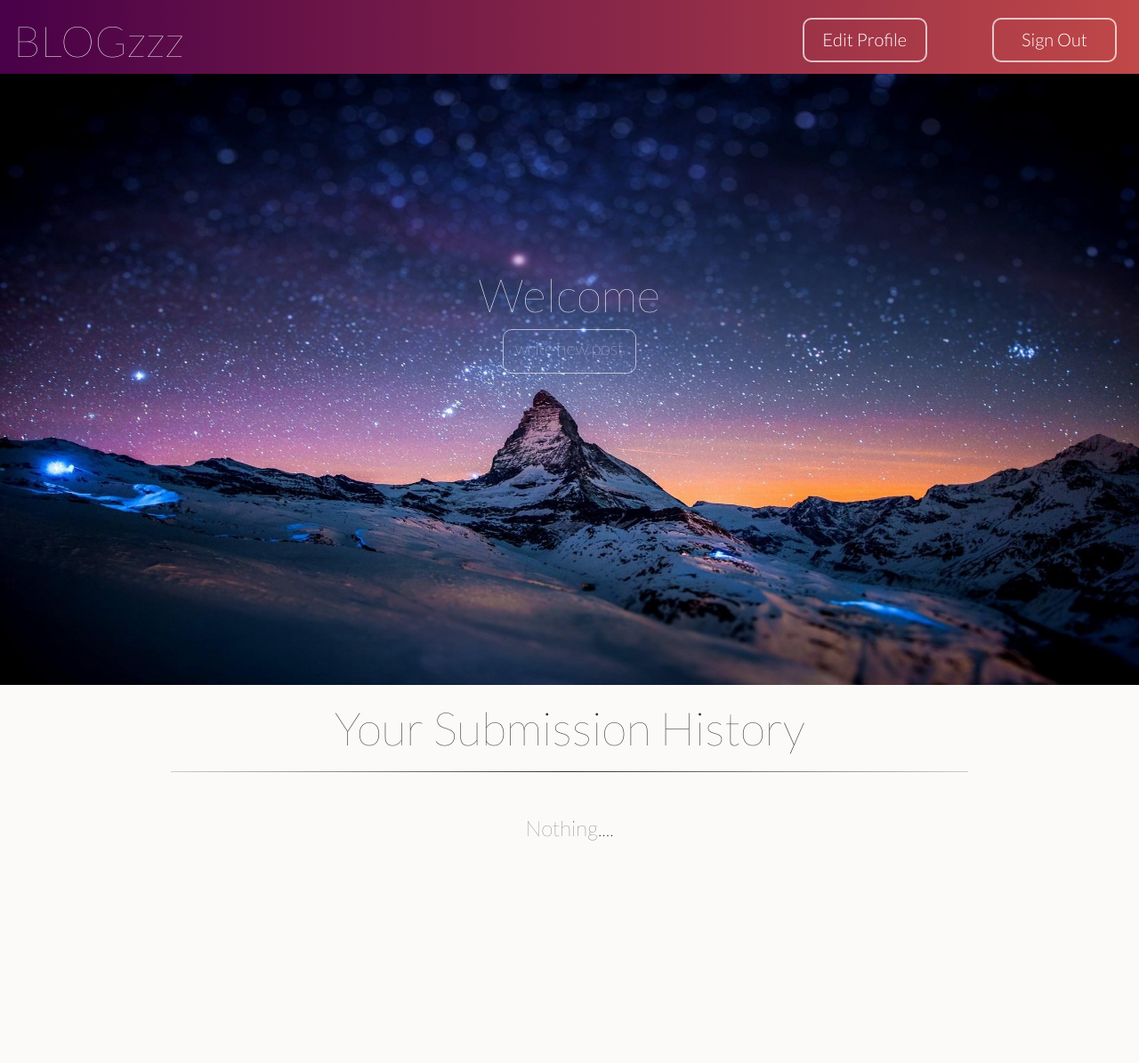
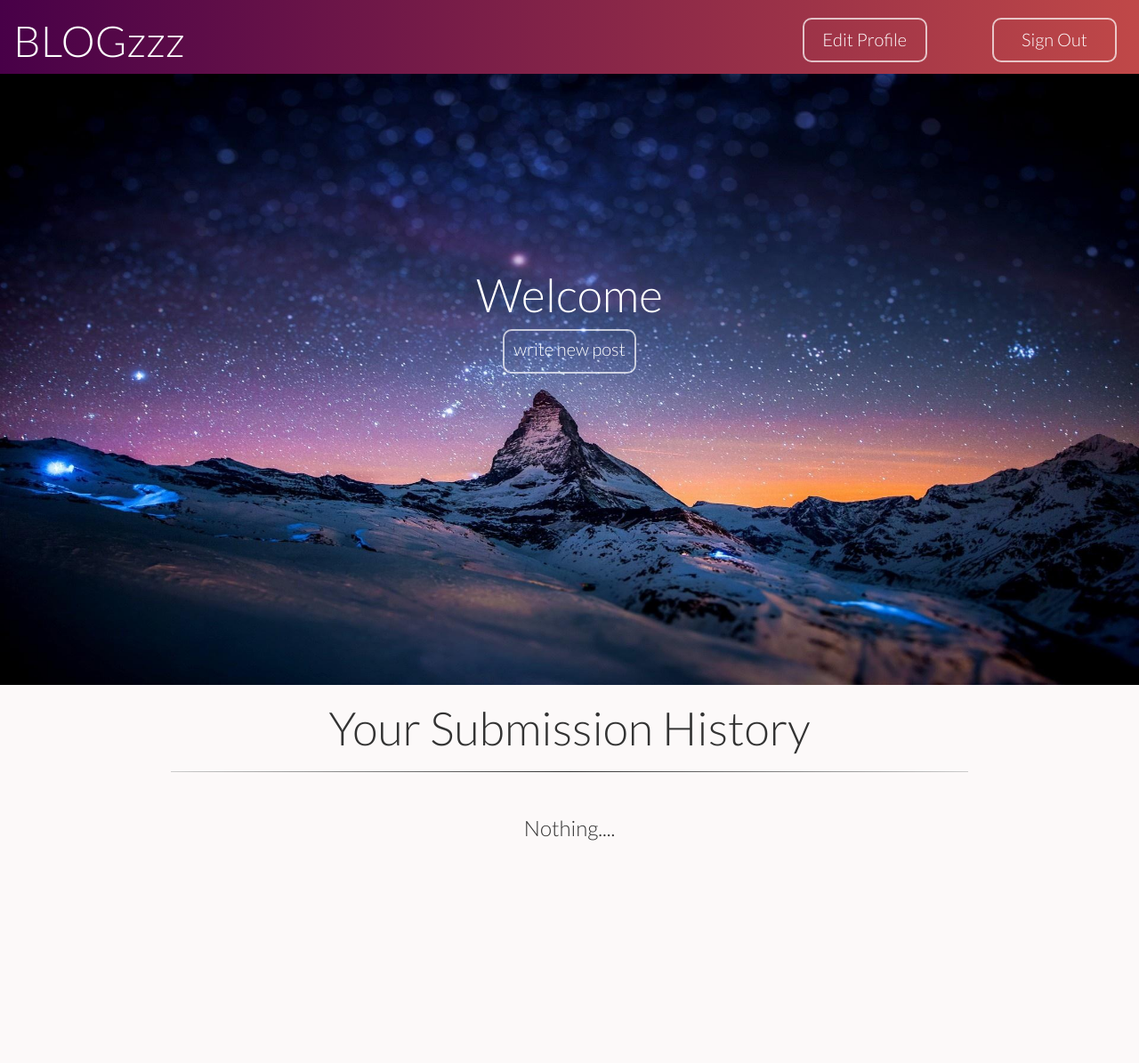
Before and after one commit to Tushige/e-Commerce, a Python web app: template templates/welcome.html in a window 1280 px wide. Shown: the whole page at 89% size. Run offline with Jinja, Linux system fonts and the light colour scheme; the template is opened without the code that fills it, so the values that code supplies are empty; some libraries are stand-ins or nearby versions.

Commit message:
converted thin texts to weight 300; didn't look good on desktop pc

```diff
--- a/static/author.css
+++ b/static/author.css
@@ -44,7 +44,7 @@
     text-align: center;
 }
 #page-subtitle h3 {
-    font-weight: 100;
+    font-weight: 300;
     font-size: 52px;
 }
 .blog-title {
--- a/static/newpost.css
+++ b/static/newpost.css
@@ -7,7 +7,7 @@
 #title {
     margin-top:50px;
     text-align: center;
-    font-weight: 100;
+    font-weight: 300;
 }
 
 .error {
--- a/static/welcome.css
+++ b/static/welcome.css
@@ -18,7 +18,7 @@
 #text-welcome{
     font-size: 52px;
     color:white;
-    font-weight: 100;
+    font-weight: 300;
 }
 #btn-newpost a{
     text-decoration: none;
@@ -29,13 +29,13 @@
 #btn-newpost span {
     display: block;
     top: 0px;
-    font-weight: 100;
+    font-weight: 300;
     transition: font 1.7s ease;
     font-size: 20px;
     background-color:rgba(0,0,0,0.0);;
-    border-color: rgba(255,255,255,0.6);
+    border-color: rgba(255,255,255,0.7);
     border-radius:10px;
-    border-width: 1px;
+    border-width: 2px;
     border-style: solid;
     color:white;
     width:150px;
@@ -59,7 +59,7 @@
      text-align: center;
  }
  #title-history h3 {
-     font-weight: 100;
+     font-weight: 300;
      font-size: 52px;
  }
  .blog-title {
@@ -74,7 +74,7 @@
  }
 .display-msg {
     text-align: center;
-    font-weight: 100;
+    font-weight: 300;
     font-size: 36px;
     margin-top: 50px;
     margin-bottom:250px;
--- a/templates/author.html
+++ b/templates/author.html
@@ -71,7 +71,7 @@
 
             <!--message shown if user has no blogs submitted-->
             <div class='display-msg-container'>
-                <h3 class='text-thin'>
+                <h3>
                     Nothing....
                 </h3>
             </div>
--- a/templates/base.html
+++ b/templates/base.html
@@ -19,7 +19,7 @@
                     <div class='row'>
                         <!-- page title-->
                         <div class='col-xs-8 col-sm-8 col-md-8' id="title-header">
-                            <h1 class="text-left text-super text-thin">
+                            <h1 class="text-left text-super">
                                 <a href='/'>
                                     BLOGzzz
                                 </a>
--- a/templates/front.html
+++ b/templates/front.html
@@ -59,7 +59,7 @@
     <!--Display message when there are no blog posts-->
     {% else %}
         <div class="display-msg">
-            <h3 class="text-thin text-super">
+            <h3 class="text-super">
                 Be the first blogger!
             </h3>
         </div>
--- a/templates/registration_header.html
+++ b/templates/registration_header.html
@@ -3,7 +3,7 @@
     2. Sign Up page
 -->
 <div class="container-fluid" id="title-header">
-    <h1 class="text-left text-super text-thin">
+    <h1 class="text-left text-super">
         <a href='/'>
             BLOGzzz
         </a>
--- a/templates/signin.html
+++ b/templates/signin.html
@@ -43,7 +43,7 @@
         </form>
         <!-- Sign Up button-->
         <div id="signup-container">
-            <h4 class="form-comment text-thin">
+            <h4 class="form-comment">
                 Don't have an account?
             </h4>
             <div id='btn-signup-container'>
--- a/templates/welcome.html
+++ b/templates/welcome.html
@@ -13,7 +13,7 @@
     <div class='row'>
         <!-- page title-->
         <div class='col-xs-6 col-sm-6 col-md-6' id="title-header">
-            <h1 class="text-left text-super text-thin">
+            <h1 class="text-left text-super">
                 <a href='/'>
                     BLOGzzz
                 </a>
@@ -81,7 +81,7 @@
 
         <!--message shown if user has no blogs submitted-->
         <div class='display-msg'>
-            <h3 class='text-thin'>
+            <h3>
                 Nothing....
             </h3>
         </div>
```
Also changed, not shown: static/signin.css (+4 -4 lines).
